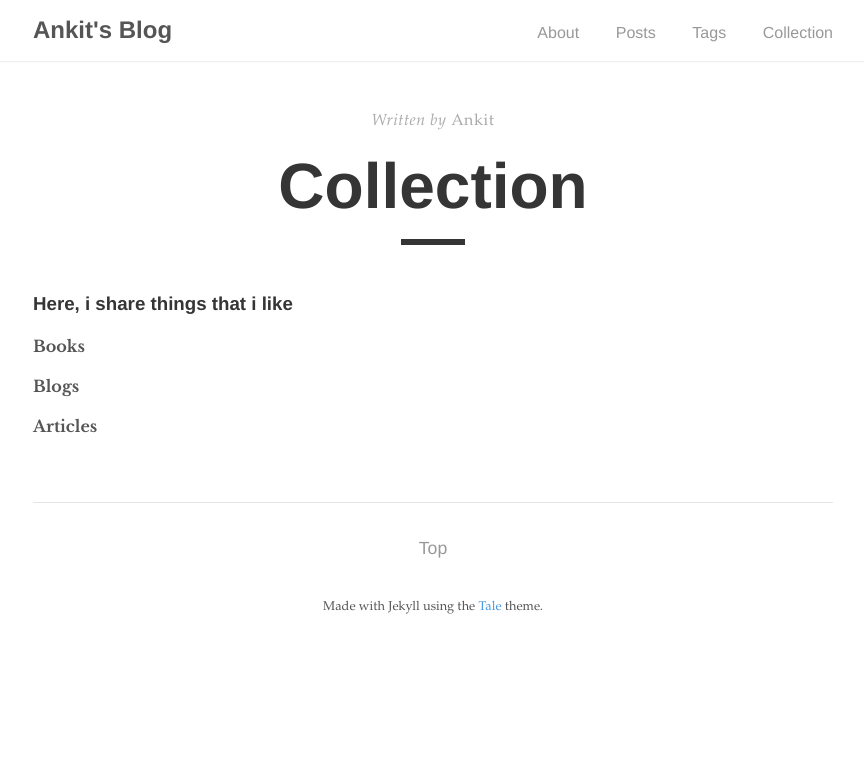
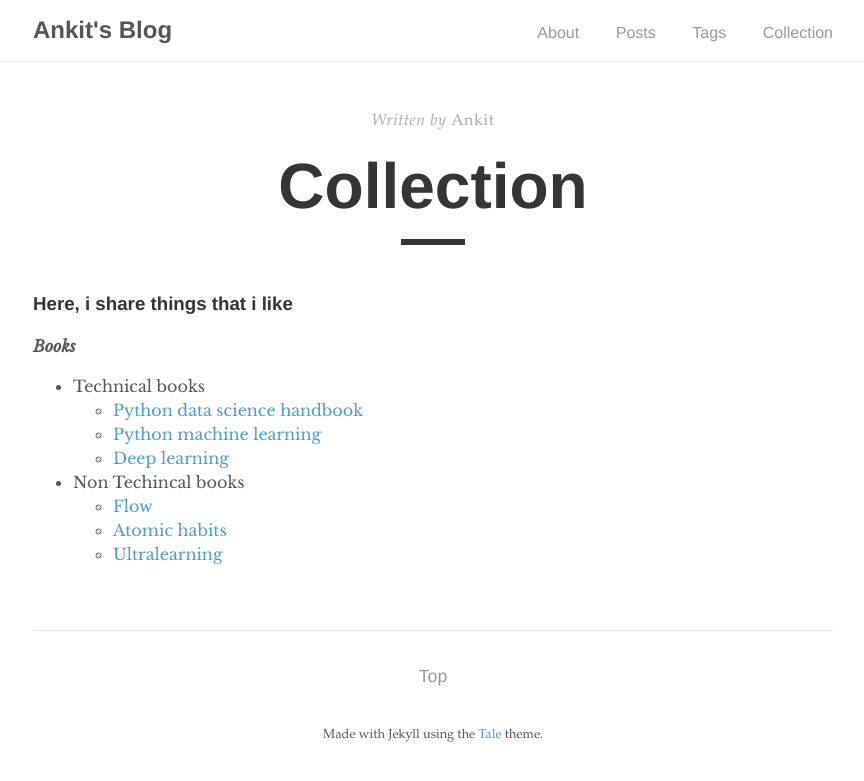
Before and after one commit to ak10net/ak10net.github.io, a Jekyll site: the page built from _pages/collection.md, in a window 1280 px wide. Shown: the top 781 px of the page, without its empty margins (207-1071 px from the left). Built offline with Jekyll 4.4.1, drawn with Linux system fonts in a browser that asks for light colours.

```diff
--- a/_pages/collection.md
+++ b/_pages/collection.md
@@ -7,8 +7,16 @@
 
 ### Here, i share things that i like
 
-**Books**
+***Books***
 
-**Blogs**
++ Technical books
+	+ [Python data science handbook](https://jakevdp.github.io/PythonDataScienceHandbook/)
+	+ [Python machine learning](https://www.amazon.in/Python-Machine-Learning-Sebastian-Raschka/dp/1787125939)
+	+ [Deep learning](https://www.deeplearningbook.org/)
 
-**Articles**
+
+
++ Non Techincal books
+	+ [Flow](https://www.amazon.in/Flow-Psychology-Experience-Perennial-Classics/dp/0061339202)
+	+ [Atomic habits](https://jamesclear.com/atomic-habits)
+	+ [Ultralearning](https://www.scotthyoung.com/blog/ultralearning/)
```
Also changed, not shown: _pages/about.md (+8 -0 lines).
